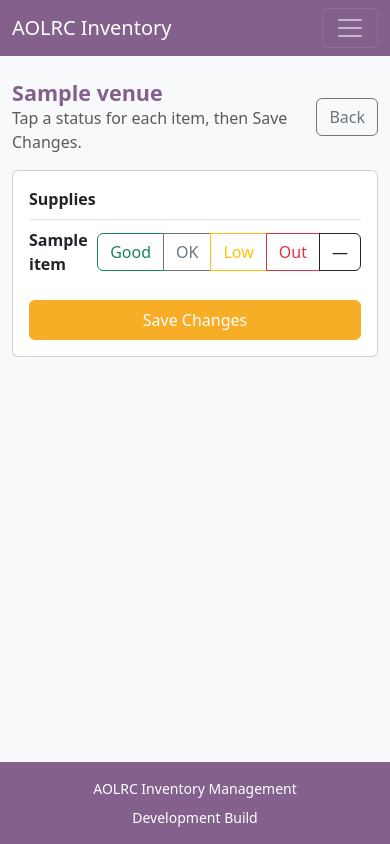
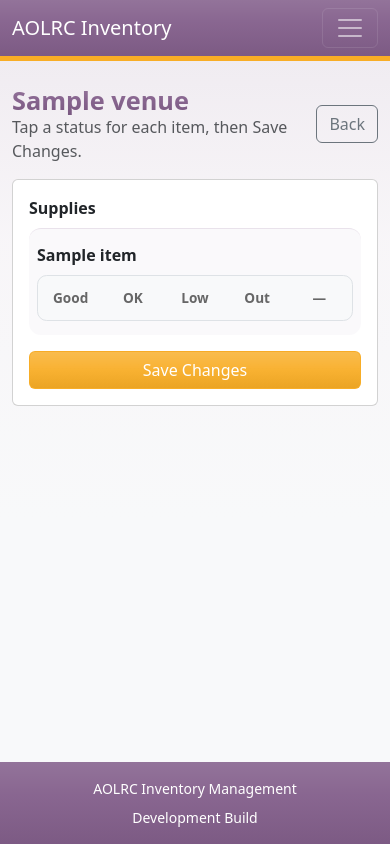
Before and after one commit to Usedpopcorn/AOLRC-Inventory-MS, a Flask app: page /venues/1/check in a window 390 px wide. Run offline with Flask 3, Linux system fonts and the light colour scheme; tables that the repository leaves empty hold one stand-in row (values such as "Sample post").

Commit message:
Enhance UI with new gradients and responsive styles; update HTML structure for consistency
Added multiple gradient styles for buttons and backgrounds in CSS to improve visual depth. Updated HTML templates to apply new classes for consistent header styling and enhanced mobile responsiveness. Adjusted button actions and icons for better user experience across various pages.

```diff
--- a/static/css/styles.css
+++ b/static/css/styles.css
@@ -2,22 +2,72 @@
   --aolrc-purple: #84608C;
   --aolrc-gold:   #F8AD26;
   --aolrc-gold-hi: #FFDA94; /* optional */
+  --aolrc-purple-gradient: linear-gradient(
+    180deg,
+    rgba(255, 255, 255, 0.12) 0%,
+    rgba(255, 255, 255, 0.04) 40%,
+    rgba(0, 0, 0, 0.06) 100%
+  ), var(--aolrc-purple);
+  --aolrc-gold-gradient: linear-gradient(
+    180deg,
+    rgba(255, 255, 255, 0.16) 0%,
+    rgba(255, 255, 255, 0.05) 42%,
+    rgba(0, 0, 0, 0.05) 100%
+  ), var(--aolrc-gold);
+  --aolrc-purple-btn-gradient: linear-gradient(
+    180deg,
+    rgba(255, 255, 255, 0.1) 0%,
+    rgba(255, 255, 255, 0.02) 58%,
+    rgba(255, 255, 255, 0) 100%
+  ), var(--aolrc-purple);
+  --aolrc-gold-btn-gradient: linear-gradient(
+    180deg,
+    rgba(255, 255, 255, 0.18) 0%,
+    rgba(255, 255, 255, 0.05) 52%,
+    rgba(0, 0, 0, 0.05) 100%
+  ), var(--aolrc-gold);
+  --aolrc-purple-text-gradient: linear-gradient(
+    180deg,
+    rgba(255, 255, 255, 0.16) 0%,
+    rgba(255, 255, 255, 0.04) 46%,
+    rgba(0, 0, 0, 0.08) 100%
+  );
 }
 
 /* AOLRC filled buttons: stay filled on hover/active/focus (no outline/transparent) */
 
+.app-shell {
+  background:
+    linear-gradient(
+      180deg,
+      rgba(132, 96, 140, 0.14) 0,
+      rgba(132, 96, 140, 0.06) 240px,
+      var(--bs-light) 520px
+    );
+}
+
+.site-nav,
+.mobile-nav-panel {
+  background: var(--aolrc-purple-gradient);
+}
+
+.site-nav {
+  border-bottom: 5px solid var(--aolrc-gold);
+}
+
 .btn-aolrc-primary {
-  background: var(--aolrc-purple) !important;
+  background: var(--aolrc-purple-btn-gradient) !important;
   color: #fff !important;
-  border: 2px solid var(--aolrc-purple);
+  border: 1px solid rgba(132, 96, 140, 0.95);
+  box-shadow: none !important;
   opacity: 1;
 }
 .btn-aolrc-primary:active,
 .btn-aolrc-primary:focus,
 .btn-aolrc-primary:focus-visible {
-  background: var(--aolrc-purple) !important;
+  background: var(--aolrc-purple-btn-gradient) !important;
   color: #fff !important;
-  border-color: var(--aolrc-purple) !important;
+  border-color: rgba(132, 96, 140, 0.95) !important;
 }
 .btn-aolrc-primary:focus-visible {
   box-shadow: 0 0 0 3px rgba(132, 96, 140, 0.45);
@@ -25,10 +75,10 @@
 }
 @media (hover: hover) and (pointer: fine) {
   .btn-aolrc-primary:hover {
-    background: var(--aolrc-purple) !important;
+    background: var(--aolrc-purple-btn-gradient) !important;
     color: #fff !important;
-    border-color: var(--aolrc-purple) !important;
-    filter: brightness(0.93);
+    border-color: rgba(132, 96, 140, 0.95) !important;
+    filter: brightness(0.96);
   }
 }
 .btn-aolrc-primary:active {
@@ -36,17 +86,18 @@
 }
 
 .btn-aolrc-accent {
-  background: var(--aolrc-gold) !important;
+  background: var(--aolrc-gold-btn-gradient) !important;
   color: #fff !important;
-  border: 2px solid var(--aolrc-gold);
+  border: 1px solid rgba(248, 173, 38, 0.95);
+  box-shadow: none !important;
   opacity: 1;
 }
 .btn-aolrc-accent:active,
 .btn-aolrc-accent:focus,
 .btn-aolrc-accent:focus-visible {
-  background: var(--aolrc-gold) !important;
+  background: var(--aolrc-gold-btn-gradient) !important;
   color: #fff !important;
-  border-color: var(--aolrc-gold) !important;
+  border-color: rgba(248, 173, 38, 0.95) !important;
 }
 .btn-aolrc-accent:focus-visible {
   box-shadow: 0 0 0 3px rgba(248, 173, 38, 0.5);
@@ -54,23 +105,72 @@
 }
 @media (hover: hover) and (pointer: fine) {
   .btn-aolrc-accent:hover {
-    background: var(--aolrc-gold) !important;
+    background: var(--aolrc-gold-btn-gradient) !important;
     color: #fff !important;
-    border-color: var(--aolrc-gold) !important;
-    filter: brightness(0.93);
+    border-color: rgba(248, 173, 38, 0.95) !important;
+    filter: brightness(0.96);
   }
 }
 .btn-aolrc-accent:active {
   filter: brightness(0.88);
 }
 
+/* Give all filled Bootstrap color buttons a subtle shared gradient */
+.btn:is(.btn-primary, .btn-secondary, .btn-success, .btn-danger, .btn-warning, .btn-info, .btn-dark, .btn-light) {
+  background-image: linear-gradient(
+    180deg,
+    rgba(255, 255, 255, 0.16) 0%,
+    rgba(255, 255, 255, 0.04) 52%,
+    rgba(0, 0, 0, 0.05) 100%
+  );
+  background-repeat: no-repeat;
+}
+
+/* Match filled badges with the same soft depth */
+.badge:is(.bg-primary, .bg-secondary, .bg-success, .bg-danger, .bg-warning, .bg-info, .bg-dark, .bg-light) {
+  background-image: linear-gradient(
+    180deg,
+    rgba(255, 255, 255, 0.16) 0%,
+    rgba(255, 255, 255, 0.04) 52%,
+    rgba(0, 0, 0, 0.05) 100%
+  );
+  background-repeat: no-repeat;
+}
+
 .badge-core {
-  background: var(--aolrc-purple);
+  background: var(--aolrc-purple-gradient);
   color: #fff;
 }
 
 .text-aolrc-purple {
   color: var(--aolrc-purple) !important;
+}
+
+@supports ((-webkit-background-clip: text) and (-webkit-text-fill-color: transparent)) {
+  .text-aolrc-purple {
+    background-image:
+      var(--aolrc-purple-text-gradient),
+      linear-gradient(180deg, var(--aolrc-purple), var(--aolrc-purple));
+    -webkit-background-clip: text;
+    background-clip: text;
+    -webkit-text-fill-color: transparent;
+  }
+
+  /* Prevent the transparent text-fill from bleeding into child elements
+     (e.g. a button or icon nested inside a .text-aolrc-purple heading). */
+  .text-aolrc-purple .btn,
+  .text-aolrc-purple .btn * {
+    -webkit-text-fill-color: currentColor;
+    -webkit-background-clip: initial;
+    background-clip: initial;
+    background-image: none;
+  }
+}
+
+/* Slightly larger, mobile-friendly main page headers */
+.page-heading {
+  font-size: clamp(1.55rem, 1.35rem + 0.95vw, 2rem) !important;
+  line-height: 1.2;
 }
 
 /* Dashboard segmented tabs */
@@ -101,7 +201,7 @@
 }
 .dash-tabs .nav-link.active,
 .dash-tabs .show > .nav-link {
-  background: var(--aolrc-purple);
+  background: var(--aolrc-purple-gradient);
   color: #fff;
 }
 .dash-tabs .nav-link:focus-visible {
@@ -121,6 +221,123 @@
   .dash-tabs .nav-item {
     flex: 1 1 180px;
   }
+}
+
+.icon-btn-plain {
+  min-width: 44px;
+  min-height: 44px;
+  display: inline-flex;
+  align-items: center;
+  justify-content: center;
+  border: 0;
+  background: transparent;
+  color: #8f8f8f;
+  border-radius: 0.5rem;
+  text-decoration: none;
+}
+.icon-btn-plain i {
+  font-size: 1.1rem;
+}
+.icon-btn-plain.icon-btn-sm {
+  min-width: 32px;
+  min-height: 32px;
+  padding: 0;
+}
+.icon-btn-plain.icon-btn-sm i {
+  font-size: 1rem;
+}
+.icon-btn-plain:focus-visible {
+  box-shadow: 0 0 0 3px rgba(132, 96, 140, 0.3);
+  outline: none;
+}
+@media (hover: hover) and (pointer: fine) {
+  .icon-btn-plain:hover {
+    background: var(--bs-secondary-bg);
+    color: #757575;
+  }
+}
+
+.venue-action-group {
+  display: inline-flex;
+  align-items: center;
+  gap: 0.25rem;
+  flex-wrap: nowrap;
+}
+.venue-action-group .btn {
+  white-space: nowrap;
+}
+
+/* Data row readability */
+.table > :not(caption) > * > * {
+  padding-top: 0.9rem;
+  padding-bottom: 0.9rem;
+}
+.table tbody tr:nth-of-type(odd) > * {
+  background-color: rgba(132, 96, 140, 0.04);
+}
+
+/* Status segmented control */
+.status-seg {
+  display: inline-flex;
+  flex-wrap: nowrap;
+  background: var(--bs-tertiary-bg);
+  border: 1px solid var(--bs-border-color);
+  border-radius: 0.6rem;
+  padding: 0.2rem;
+  gap: 0.2rem;
+}
+.status-seg-btn {
+  flex: 1 1 0;
+  min-height: 38px;
+  min-width: 52px;
+  padding: 0.25rem 0.6rem;
+  border: 0;
+  border-radius: 0.45rem;
+  background: transparent;
+  font-weight: 600;
+  font-size: 0.85rem;
+  color: #666;
+  cursor: pointer;
+  white-space: nowrap;
+  transition: background 0.15s, color 0.15s;
+}
+.status-seg-btn:focus-visible {
+  box-shadow: 0 0 0 3px rgba(132, 96, 140, 0.3);
+  outline: none;
+}
+@media (hover: hover) and (pointer: fine) {
+  .status-seg-btn:not(.active):hover {
+    background: var(--bs-secondary-bg);
+  }
+}
+.status-seg-good.active { background: #198754; color: #fff; }
+.status-seg-ok.active   { background: var(--aolrc-gold); color: #fff; }
+.status-seg-low.active  { background: #fd7e14; color: #fff; }
+.status-seg-out.active  { background: #dc3545; color: #fff; }
+.status-seg-na.active   { background: #343a40; color: #fff; }
+
+@media (max-width: 575.98px) {
+  .status-seg {
+    width: 100%;
+  }
+  .status-seg-btn {
+    flex: 1;
+    min-width: 0;
+  }
+}
+
+.status-header-align {
+  width: 300px;
+  text-align: center;
+}
+
+.supply-status-row {
+  padding: 0.85rem 0.5rem !important;
+  border-top-color: rgba(132, 96, 140, 0.14) !important;
+  border-radius: 0.75rem;
+}
+.supply-status-row-alt {
+  background-color: rgba(132, 96, 140, 0.04);
 }
 
 /* Status pills (no fill, colored text) */
@@ -150,7 +367,7 @@
 
 /* Site footer */
 .site-footer{
-  background: var(--aolrc-purple);
+  background: var(--aolrc-purple-gradient);
   color: #fff;
 }
 .site-footer a{
--- a/templates/admin/confirm_deactivate_item.html
+++ b/templates/admin/confirm_deactivate_item.html
@@ -2,7 +2,7 @@
 {% block title %}Confirm Deactivate{% endblock %}
 
 {% block content %}
-<h1 class="h4 mb-3 fw-bold text-aolrc-purple">Deactivate Item</h1>
+<h1 class="h4 mb-3 fw-bold text-aolrc-purple page-heading">Deactivate Item</h1>
 
 <div class="card">
   <div class="card-body">
--- a/templates/admin/items.html
+++ b/templates/admin/items.html
@@ -2,7 +2,7 @@
 {% block title %}Manage Items{% endblock %}
 
 {% block content %}
-<h1 class="h3 mb-3 fw-bold text-aolrc-purple">Manage Items</h1>
+<h1 class="h3 mb-3 fw-bold text-aolrc-purple page-heading">Manage Items</h1>
 
 <div class="card mb-4">
   <div class="card-body">
--- a/templates/base.html
+++ b/templates/base.html
@@ -12,9 +12,9 @@
   <link href="{{ url_for('static', filename='css/styles.css') }}" rel="stylesheet">
 </head>
 <link rel="stylesheet" href="https://cdn.jsdelivr.net/npm/bootstrap-icons@1.11.3/font/bootstrap-icons.min.css">
-<body class="bg-light d-flex flex-column min-vh-100">
+<body class="app-shell d-flex flex-column min-vh-100">
 
-<nav class="navbar navbar-expand-lg navbar-dark" style="background-color: var(--aolrc-purple);">
+<nav class="navbar navbar-expand-lg navbar-dark site-nav">
   <div class="container">
     <a class="navbar-brand" href="{{ url_for('main.dashboard') }}">AOLRC Inventory</a>
 
@@ -37,8 +37,7 @@
 </nav>
 
 <!-- Mobile offcanvas menu -->
-<div class="offcanvas offcanvas-end text-white" tabindex="-1" id="mobileNav" aria-labelledby="mobileNavLabel"
-     style="background-color: var(--aolrc-purple);">
+<div class="offcanvas offcanvas-end text-white mobile-nav-panel" tabindex="-1" id="mobileNav" aria-labelledby="mobileNavLabel">
   <div class="offcanvas-header">
     <h5 class="offcanvas-title" id="mobileNavLabel">Menu</h5>
     <button type="button" class="btn-close btn-close-white" data-bs-dismiss="offcanvas" aria-label="Close"></button>
--- a/templates/dashboard.html
+++ b/templates/dashboard.html
@@ -4,7 +4,7 @@
 {% block content %}
 <div class="d-flex justify-content-between align-items-center mb-3">
   <div>
-    <h1 class="h3 mb-0 fw-bold text-aolrc-purple">Dashboard</h1>
+    <h1 class="h3 mb-0 fw-bold text-aolrc-purple page-heading">Dashboard</h1>
     <div class="text-muted">Quick visibility and updates across all venues</div>
   </div>
 
@@ -14,7 +14,7 @@
   <li class="nav-item" role="presentation">
     <button class="nav-link active py-2" id="venues-tab" data-bs-toggle="tab" data-bs-target="#venues"
             type="button" role="tab">
-      <i class="bi bi-building d-none d-md-inline"></i>
+      <i class="bi bi-house-door-fill d-none d-md-inline"></i>
       <span>Venues</span>
     </button>
   </li>
--- a/templates/venues/quick_check.html
+++ b/templates/venues/quick_check.html
@@ -4,7 +4,7 @@
 {% block content %}
 <div class="d-flex justify-content-between align-items-center mb-3">
   <div>
-    <h1 class="h4 mb-0 fw-bold text-aolrc-purple">{{ venue.name }}</h1>
+    <h1 class="h4 mb-0 fw-bold text-aolrc-purple page-heading">{{ venue.name }}</h1>
     <div class="text-muted">Tap a status for each item, then Save Changes.</div>
   </div>
   <a class="btn btn-outline-secondary" href="{{ next_url }}">Back</a>
@@ -17,32 +17,30 @@
   <input type="hidden" name="next" value="{{ next_url }}">
   <div class="card">
     <div class="card-body">
-      <div class="d-flex fw-semibold mb-2">
+      <div class="d-flex fw-bold mb-2">
         <div style="flex: 1;">Supplies</div>
-        <div style="width: 320px;" class="text-end d-none d-md-block">Good / OK / Low / Out</div>
+        <div class="d-none d-md-block status-header-align">Status</div>
       </div>
 
       {% for it in items %}
       {% set s = latest_status[it.id] %}
-      <div class="d-flex align-items-center py-2 border-top">
+      <div class="supply-status-row{% if loop.index is odd %} supply-status-row-alt{% endif %} d-flex flex-column flex-md-row align-items-md-center py-2 border-top gap-2">
         <div style="flex: 1;">
           <div class="fw-semibold">{{ it.name }}</div>
         </div>
 
-        <!-- Hidden input stores the chosen status -->
         <input type="hidden" name="status_{{ it.id }}" id="status_{{ it.id }}" value="{{ s }}">
 
-        <!-- Button group: big tap targets -->
-        <div class="btn-group" role="group" aria-label="Status for {{ it.name }}">
-          <button type="button" class="btn btn-outline-success status-btn"
+        <div class="status-seg" role="group" aria-label="Status for {{ it.name }}">
+          <button type="button" class="status-seg-btn status-seg-good status-btn"
                   data-item="{{ it.id }}" data-value="good">Good</button>
-          <button type="button" class="btn btn-outline-secondary status-btn"
+          <button type="button" class="status-seg-btn status-seg-ok status-btn"
                   data-item="{{ it.id }}" data-value="ok">OK</button>
-          <button type="button" class="btn btn-outline-warning status-btn"
+          <button type="button" class="status-seg-btn status-seg-low status-btn"
                   data-item="{{ it.id }}" data-value="low">Low</button>
-          <button type="button" class="btn btn-outline-danger status-btn"
+          <button type="button" class="status-seg-btn status-seg-out status-btn"
                   data-item="{{ it.id }}" data-value="out">Out</button>
-          <button type="button" class="btn btn-outline-dark status-btn"
+          <button type="button" class="status-seg-btn status-seg-na status-btn"
                   data-item="{{ it.id }}" data-value="not_checked">—</button>
         </div>
       </div>
--- a/templates/venues/settings.html
+++ b/templates/venues/settings.html
@@ -4,7 +4,7 @@
 {% block content %}
 <div class="d-flex justify-content-between align-items-start mb-3">
   <div>
-    <h1 class="h4 mb-0 d-flex align-items-center gap-2 fw-bold text-aolrc-purple">
+    <h1 class="h4 mb-0 d-flex align-items-center gap-2 fw-bold text-aolrc-purple page-heading">
       {{ venue.name }}
 
       {% if not venue.is_core %}
--- a/templates/venues/supplies.html
+++ b/templates/venues/supplies.html
@@ -4,7 +4,7 @@
 {% block content %}
 <div class="d-flex justify-content-between align-items-center mb-3">
   <div>
-    <h1 class="h3 mb-0 fw-bold text-aolrc-purple">{{ venue.name }}</h1>
+    <h1 class="h3 mb-0 fw-bold text-aolrc-purple page-heading">{{ venue.name }}</h1>
     <div class="text-muted">Select which supplies are tracked in this venue.</div>
   </div>
   <a class="btn btn-outline-secondary" href="{{ next_url }}">Back to Settings</a>
```
Also changed, not shown: templates/venues/list.html (+6 -4 lines).
